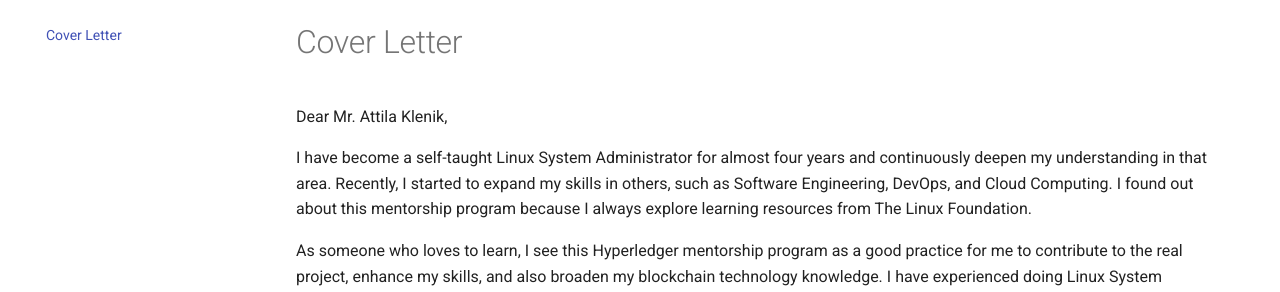
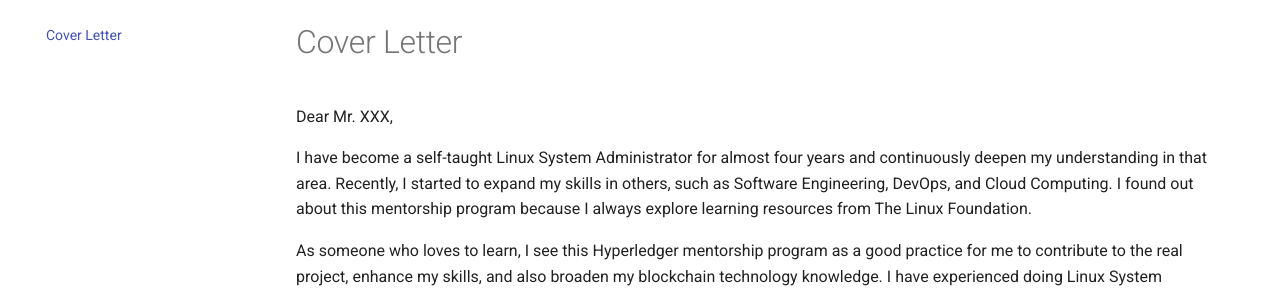
Before and after one commit to tanshaella/CV, an MkDocs documentation site: the page built from docs/cover-letter.md, in a window 1280 px wide. Shown: the part 124-416 px from the top of the page. Built offline with MkDocs 1.6.1 and Material for MkDocs 9.7.7, drawn with Linux system fonts in a browser that asks for light colours; comment, search, counter and statistics services are not loaded; the version menu is left out.

Commit message:
Replace private name in cover-letter.md

```diff
--- a/docs/cover-letter.md
+++ b/docs/cover-letter.md
@@ -1,6 +1,6 @@
 # Cover Letter
 
-Dear Mr. Attila Klenik,
+Dear Mr. XXX,
 
 I have become a self-taught Linux System Administrator for almost four years and continuously deepen my understanding in that area. Recently, I started to expand my skills in others, such as Software Engineering, DevOps, and Cloud Computing. I found out about this mentorship program because I always explore learning resources from The Linux Foundation.
 
```
